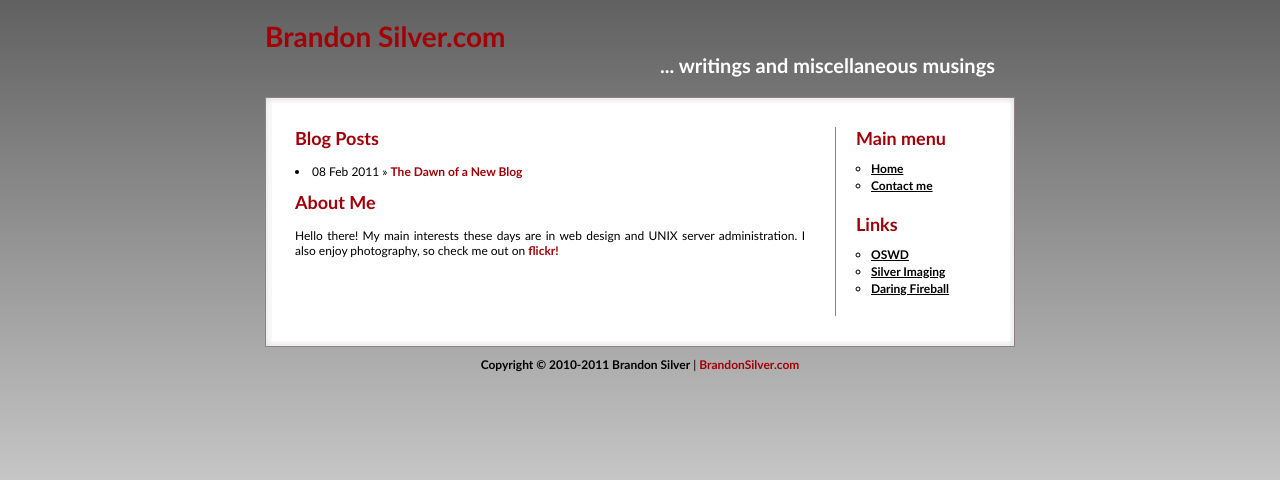
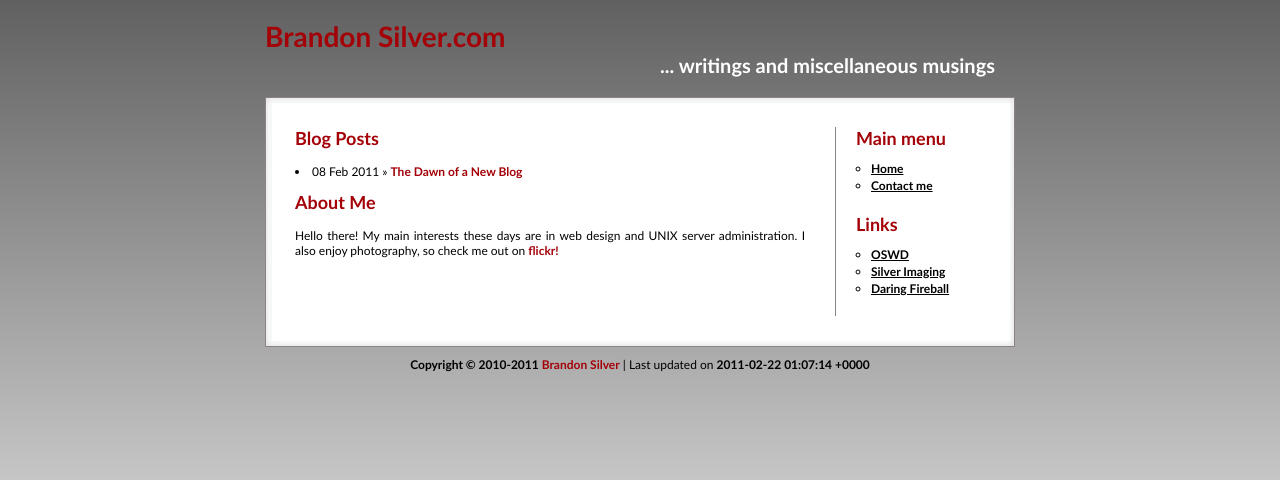
Before and after one commit to brandonsilver/jekyll-blog, a Jekyll site: the page built from index.html, in a window 1280 px wide. Shown: the top 480 px of the page. Built offline with Jekyll 4.4.1, drawn with Linux system fonts in a browser that asks for light colours; Markdown is read by kramdown in place of the engine named in the settings.

Commit message:
add site generation time to footer

```diff
--- a/_layouts/default.html
+++ b/_layouts/default.html
@@ -49,8 +49,7 @@
 <div id="main_content_bottom">
 </div>
 
-<div id="footer"><strong>Copyright &copy; 2010-2011 Brandon Silver</strong> | <a href="#">BrandonSilver.com</a>
-
+<div id="footer"><strong>Copyright &copy; 2010-2011 <a href="http://www.brandonsilver.com/">Brandon Silver</a></strong> | Last updated on <strong> {{ site.time }} </strong>
 </div>
 </div>
 </body>
```
